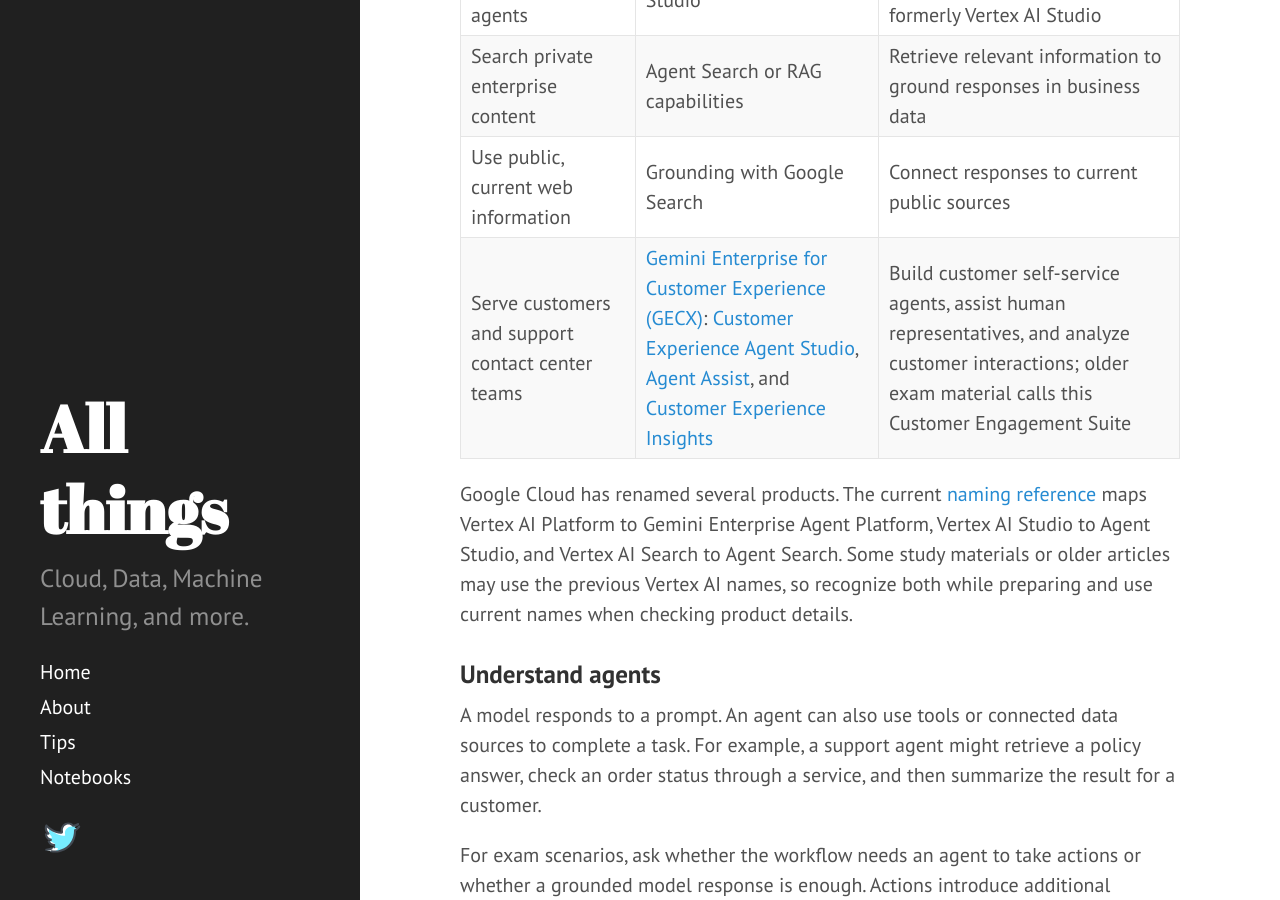
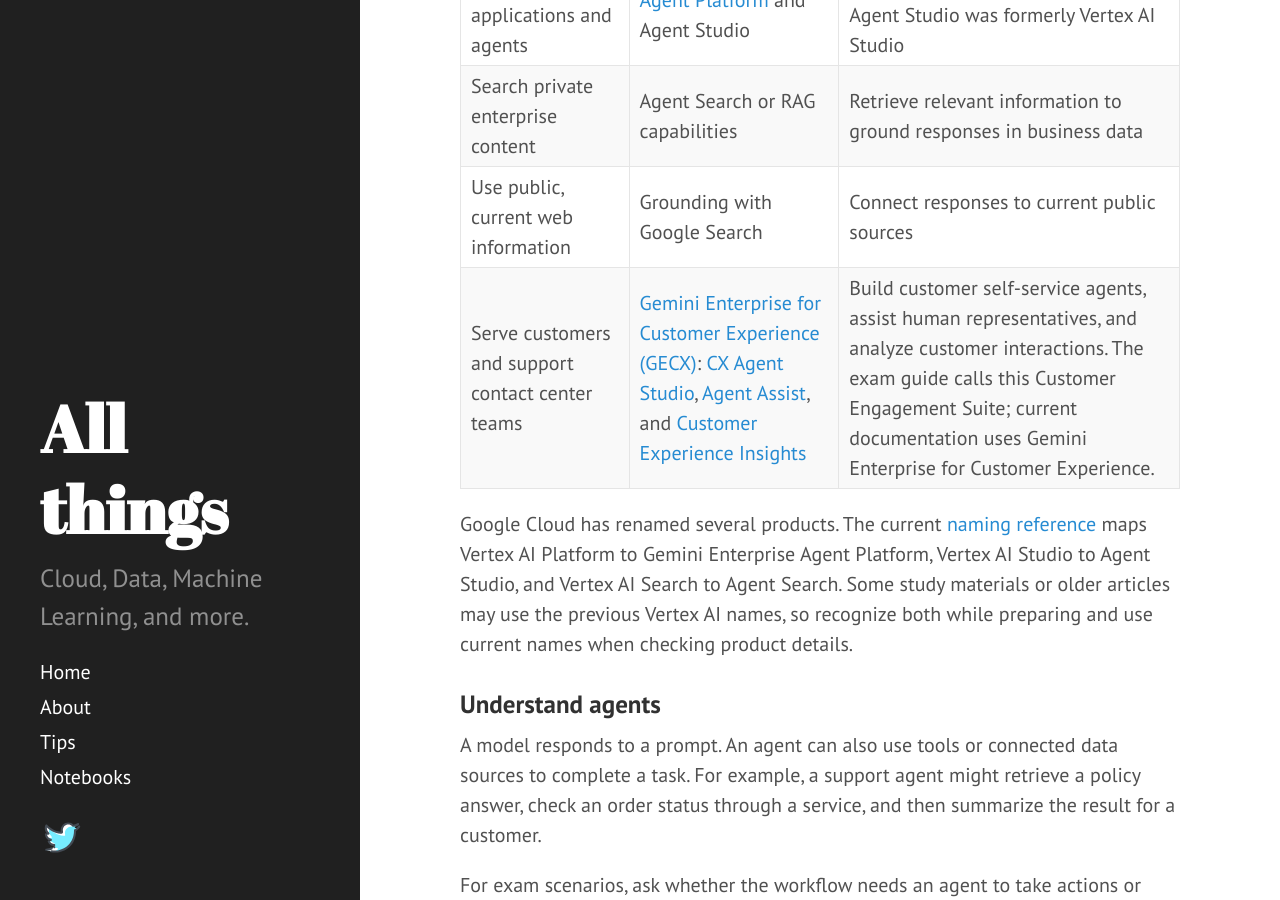
Before and after one commit to dzlab/dzlab.github.io, a Jekyll site: the page built from _posts/2026-11-15-gcp-generative-ai-leader-prep.md, in a window 1280 px wide and 900 px high, scrolled down 4566 px. Built offline with Jekyll 4.4.1, drawn with Linux system fonts in a browser that asks for light colours; nearby versions of some CDN libraries; a script that is not in the unit is left out.

Commit message:
Fix customer experience exam terminology

```diff
--- a/_posts/2026-11-15-gcp-generative-ai-leader-prep.md
+++ b/_posts/2026-11-15-gcp-generative-ai-leader-prep.md
@@ -83,7 +83,7 @@ The exam expects familiarity with Google's gen AI ecosystem and the role differe
 | Build custom production applications and agents | [Gemini Enterprise Agent Platform](https://cloud.google.com/gemini-enterprise/faq) and Agent Studio | Developer platform for building, scaling, and governing AI solutions; Agent Studio was formerly Vertex AI Studio |
 | Search private enterprise content | Agent Search or RAG capabilities | Retrieve relevant information to ground responses in business data |
 | Use public, current web information | Grounding with Google Search | Connect responses to current public sources |
-| Serve customers and support contact center teams | [Gemini Enterprise for Customer Experience (GECX)](https://docs.cloud.google.com/gemini-enterprise-cx): [Customer Experience Agent Studio](https://cloud.google.com/gemini-enterprise-cx/cx-agent-studio), [Agent Assist](https://cloud.google.com/gemini-enterprise-cx/agent-assist), and [Customer Experience Insights](https://cloud.google.com/gemini-enterprise-cx/cx-insights) | Build customer self-service agents, assist human representatives, and analyze customer interactions; older exam material calls this Customer Engagement Suite |
+| Serve customers and support contact center teams | [Gemini Enterprise for Customer Experience (GECX)](https://docs.cloud.google.com/gemini-enterprise-cx): [CX Agent Studio](https://cloud.google.com/gemini-enterprise-cx/cx-agent-studio), [Agent Assist](https://cloud.google.com/gemini-enterprise-cx/agent-assist), and [Customer Experience Insights](https://cloud.google.com/gemini-enterprise-cx/cx-insights) | Build customer self-service agents, assist human representatives, and analyze customer interactions. The exam guide calls this Customer Engagement Suite; current documentation uses Gemini Enterprise for Customer Experience. |
 
 Google Cloud has renamed several products. The current [naming reference](https://docs.cloud.google.com/gemini-enterprise-agent-platform/vertex-ai-name-changes) maps Vertex AI Platform to Gemini Enterprise Agent Platform, Vertex AI Studio to Agent Studio, and Vertex AI Search to Agent Search. Some study materials or older articles may use the previous Vertex AI names, so recognize both while preparing and use current names when checking product details.
 
```
